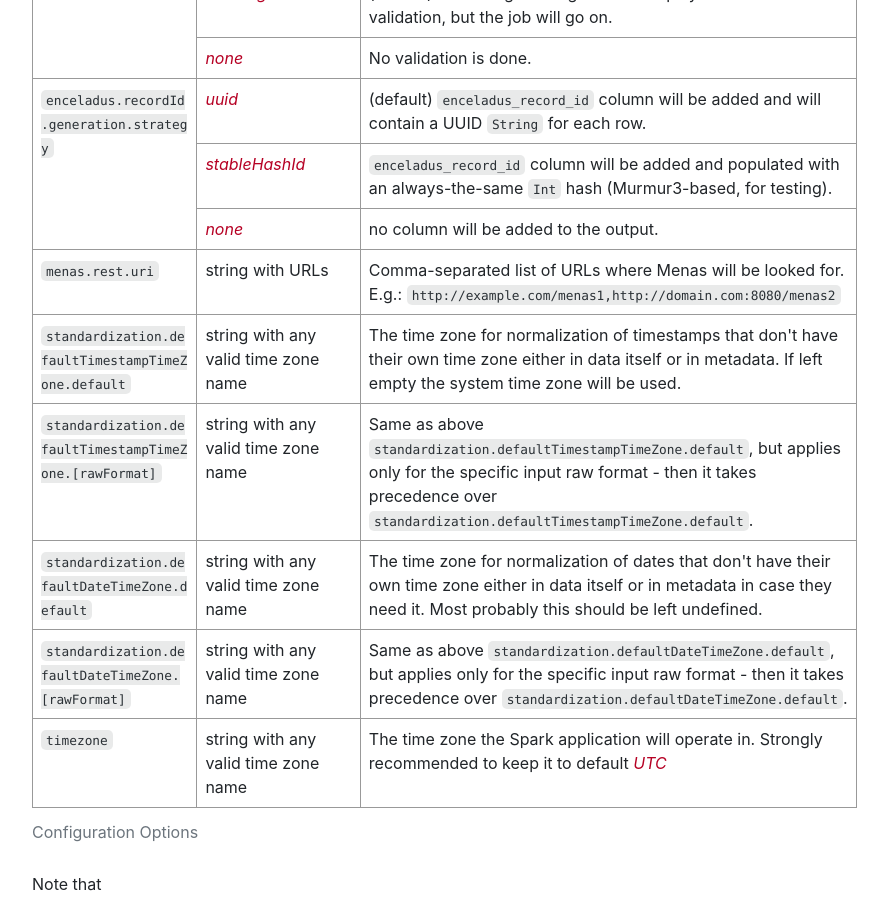
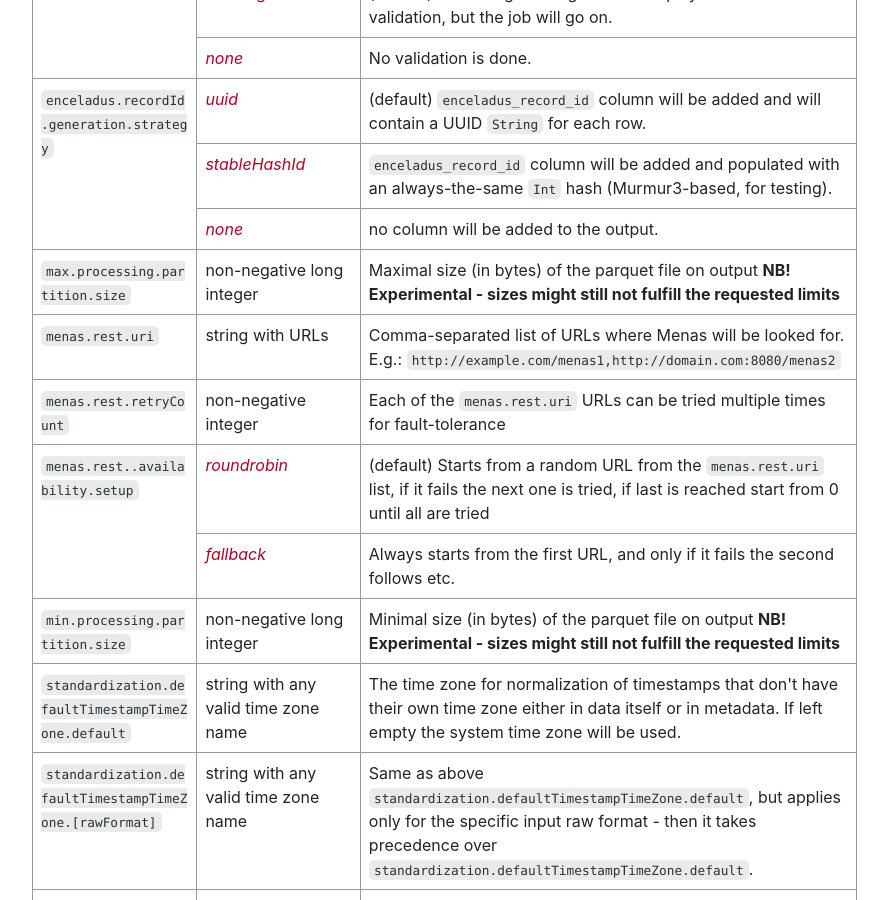
Before and after one commit to AbsaOSS/enceladus, a Jekyll site: the page built from _docs/2.0.0/usage/config.md, in a window 1280 px wide and 900 px high, scrolled down 928 px. Shown: the whole window, without its empty margins (338-1226 px from the left). Built offline with Jekyll 4.4.1, drawn with Linux system fonts in a browser that asks for light colours; nearby versions of some CDN libraries.

Commit message:
#1957: Add release notes for v2.25.0 * release notes * new configurations described

```diff
--- a/_data/configuration_2_0_0.yml
+++ b/_data/configuration_2_0_0.yml
@@ -26,11 +26,32 @@
         always-the-same <code>Int</code> hash (Murmur3-based, for testing)."
     - name: <i>none</i>
       description: no column will be added to the output.
+  - name: max.processing.partition.size
+    options:
+      - name: non-negative long integer
+        description: 'Maximal size (in bytes) of the parquet file on output
+        <b>NB! Experimental - sizes might still not fulfill the requested limits</b>'
   - name: menas.rest.uri
     options:
     - name: string with URLs
       description: 'Comma-separated list of URLs where Menas will be looked for. E.g.:
         <code>http://example.com/menas1,http://domain.com:8080/menas2</code>'
+  - name: menas.rest.retryCount
+    options:
+      - name: non-negative integer
+        description: Each of the <code>menas.rest.uri</code> URLs can be tried multiple times for fault-tolerance
+  - name: menas.rest..availability.setup
+    options:
+      - name: <i>roundrobin</i>
+        description: "(default) Starts from a random URL from the <code>menas.rest.uri</code> list, if it fails the next
+         one is tried, if last is reached start from 0 until all are tried"
+      - name: <i>fallback</i>
+        description: "Always starts from the first URL, and only if it fails the second follows etc."
+  - name: min.processing.partition.size
+    options:
+      - name: non-negative long integer
+        description: 'Minimal size (in bytes) of the parquet file on output
+        <b>NB! Experimental - sizes might still not fulfill the requested limits</b>'
   - name: standardization.defaultTimestampTimeZone.default
     options:
     - name: string with any valid time zone name
```
Also changed, not shown: _posts/2021-09-18-release-2.24.0.md (+2 -2 lines), _posts/2021-10-24-release-2.25.0.md (added, +57 -0 lines).
